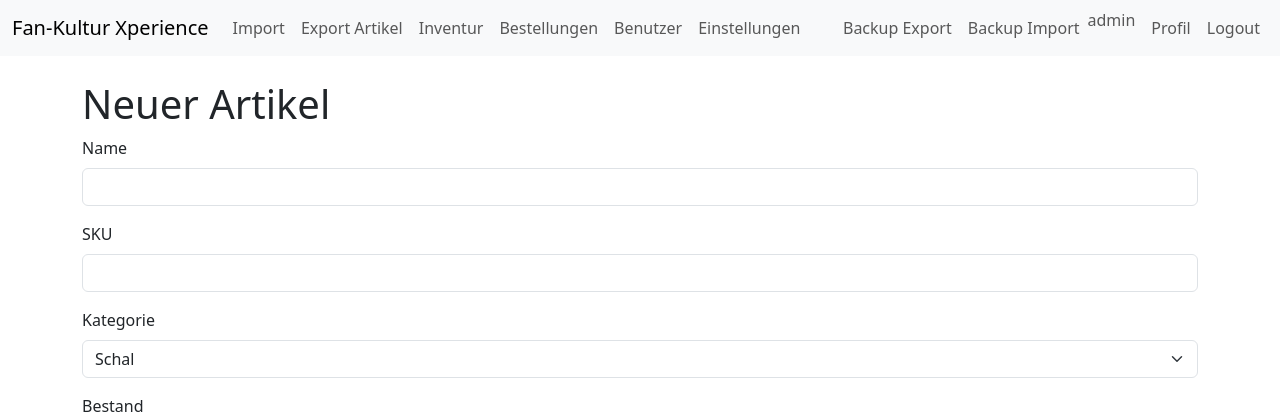
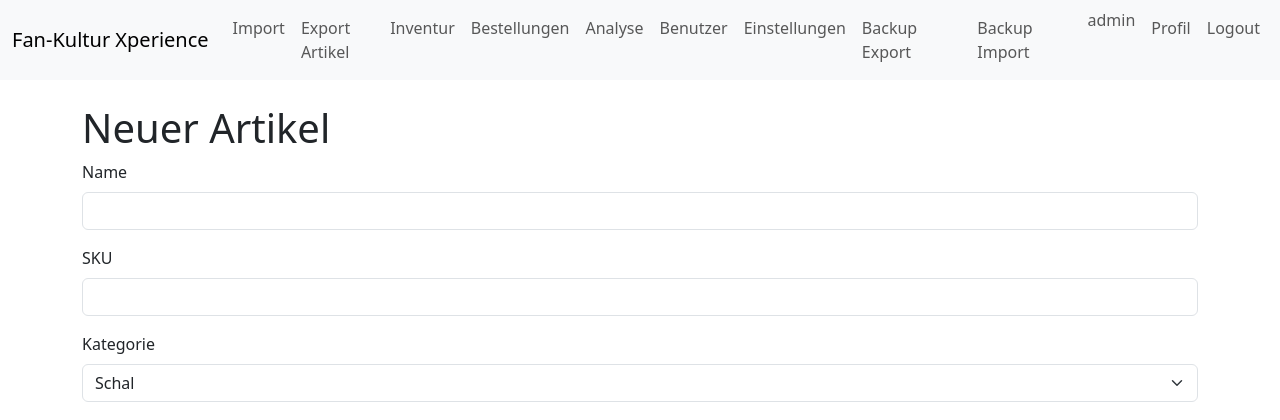
Before and after one commit to Phantomias1403/Lagerbestand, a Flask app: page /article/new in a window 1280 px wide. Shown: the top 420 px of the page. Run offline with Flask 3, Linux system fonts and the light colour scheme; a user stored in the database is signed in.

Commit message:
Update layout.html

```diff
--- a/app/templates/layout.html
+++ b/app/templates/layout.html
@@ -25,6 +25,7 @@
         <!--li class="nav-item"><a class="nav-link" href="{{ url_for('main.order_list') }}">Bestellungen</a></li-->
         {% if not enable_user_management or (current_user.is_authenticated and current_user.is_admin) %}
         <li class="nav-item"><a class="nav-link" href="{{ url_for('main.invoices') }}">Bestellungen</a></li>
+        <li class="nav-item"><a class="nav-link" href="{{ url_for('main.analysis') }}">Analyse</a></li>
         {% endif %}
         {% if enable_user_management and current_user.is_authenticated and current_user.is_admin %}
         <li class="nav-item"><a class="nav-link" href="{{ url_for('main.user_list') }}">Benutzer</a></li>
```
